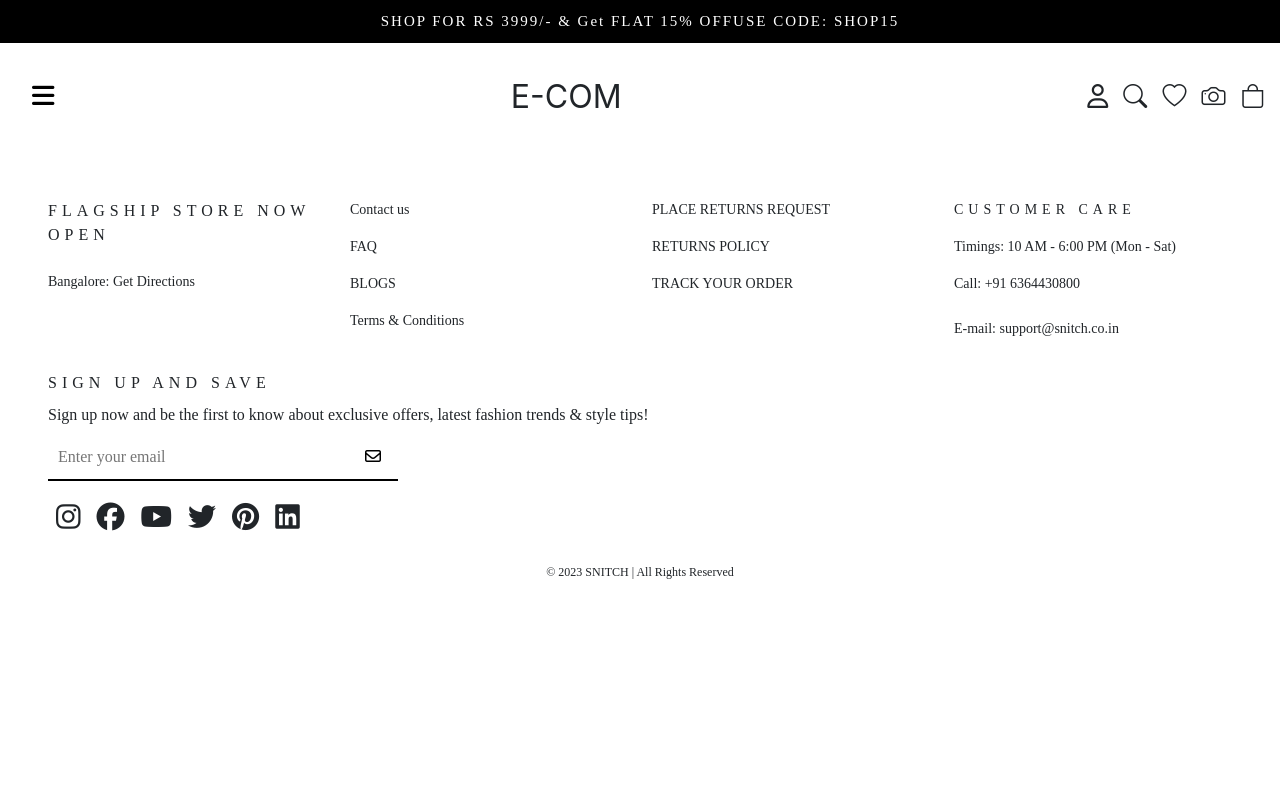
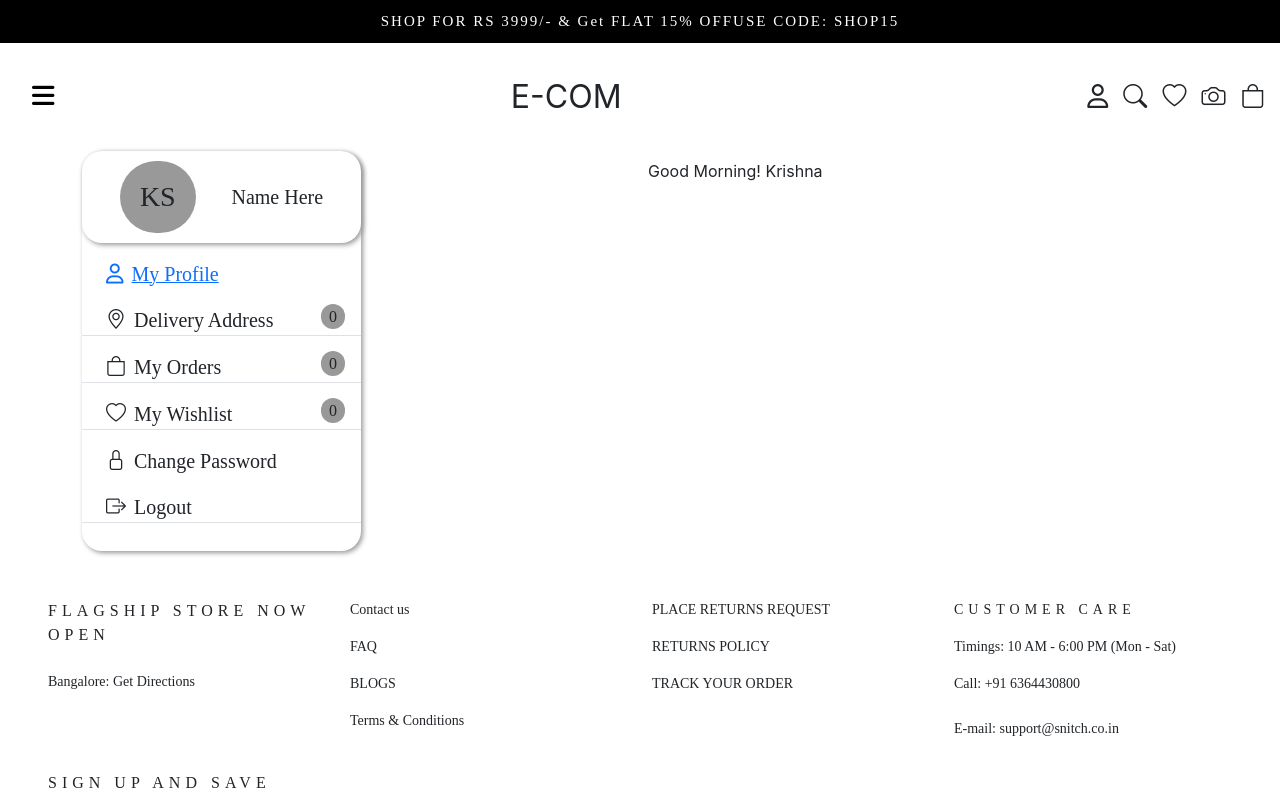
Before and after one commit to krishnaSONI011/e-com-react, a React (Create React App) app: page /account/check in a window 1280 px wide. Shown: the top 800 px of the page. Built offline with nearby package versions, Linux system fonts and the light colour scheme; a web font is replaced by a local one.

Commit message:
working on account page

```diff
--- a/src/App.js
+++ b/src/App.js
@@ -16,7 +16,7 @@ function App() {
       <Routes>
         <Route path="/" element ={<Main/>} ></Route>
         <Route path="auth/login" element={<Login/>} ></Route>
-        <Route path="/account" element={<Account/>}></Route>
+        <Route path="/account/*" element={<Account/>}></Route>
         <Route path ="/products/:slug" element={<SingleProduct/>} ></Route>
       </Routes>
       <Footer/>
--- a/src/componets/account/Acc_navComp.jsx
+++ b/src/componets/account/Acc_navComp.jsx
@@ -1,6 +1,6 @@
 import React from "react";
 import { useAuth } from '../context/authContext.js'
-import { useNavigate } from "react-router-dom";
+import { useNavigate,Link } from "react-router-dom";
 export default function Acc_navComp() {
     let navigate = useNavigate();
     let [auth,setAuth]=useAuth();
@@ -26,12 +26,13 @@ export default function Acc_navComp() {
         </div>
         <div className="nav-group border-bottom">
           <div className="nav-link b-hover">
-            <div className="item  mt-3 mouse-pointer ms-4">
+          <Link to="/account/user-info">  <div className="item  mt-3 mouse-pointer ms-4">
               <span className="me-2 fs-5 fw-light ">
                 <i class="fa-regular fa-user"></i>
               </span>
               <span className="fs-5 fw-light text">My Profile</span>
             </div>
+              </Link>
           </div>
 
           <div className="nav-link b-hover">
--- a/src/componets/account/Account.jsx
+++ b/src/componets/account/Account.jsx
@@ -1,14 +1,27 @@
 import React from "react";
+import { Routes, Route } from 'react-router-dom';
 import Accnavcomp from "./Acc_navComp";
+import UserInfo from "./UserInfo";
+import CheckRoute from "./CheckRoute";
 
-let Account = () =>{
-    return(
-        <>
-        <div className="container">
-        <Accnavcomp/>
+let Account = () => {
+    return (
+        <div className="container d-flex">
+            <Accnavcomp />
+            <div className="p-2">
+                Good Morning! Krishna
+                <div className="elements">
+                <Routes>
+                        <Route path="/account/user-info" element={<UserInfo />} ></Route>
+                    <Route path="/account/check" element={<CheckRoute/>} ></Route>
 
+
+                </Routes>
+
+                </div>
+            </div>
         </div>
-        </>
     )
 }
+
 export default Account;
--- /dev/null
+++ b/src/componets/account/CheckRoute.jsx
@@ -0,0 +1,9 @@
+import React from 'react'
+
+export default function CheckRoute() {
+  return (
+    <div>
+      <h1>hello</h1>
+    </div>
+  )
+}
--- /dev/null
+++ b/src/componets/account/UserInfo.jsx
@@ -0,0 +1,10 @@
+import React from 'react'
+
+export default function UserInfo() {
+  return (
+    <div>
+      <h1>Krishna howdy</h1>
+      </div>
+
+  )
+}
```
